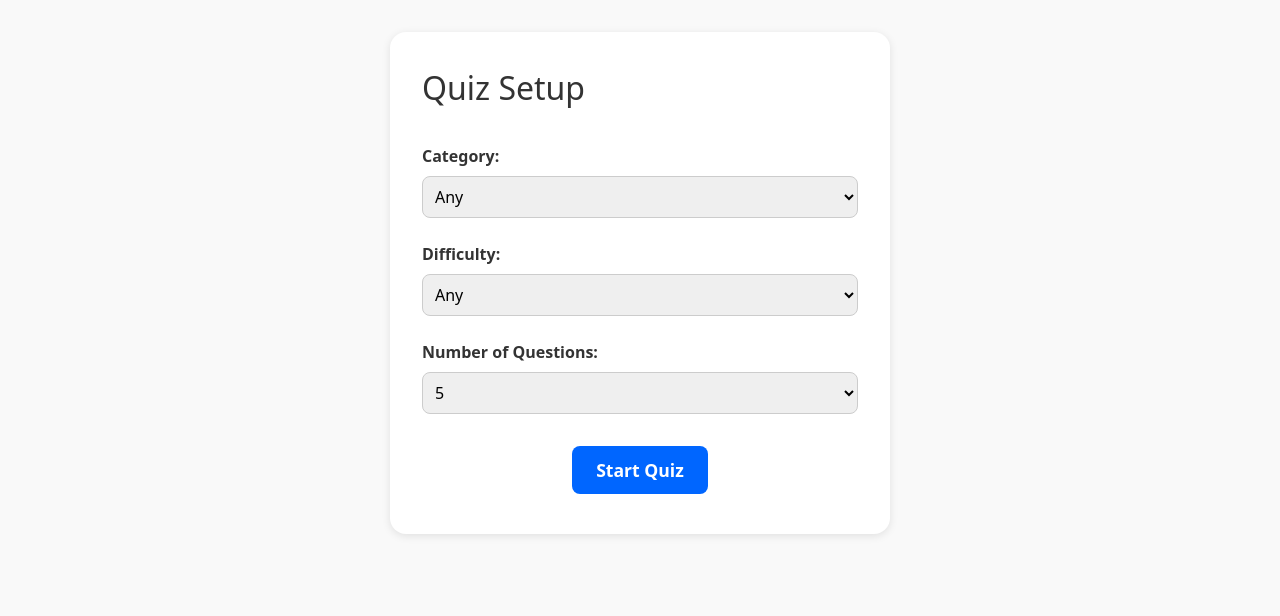
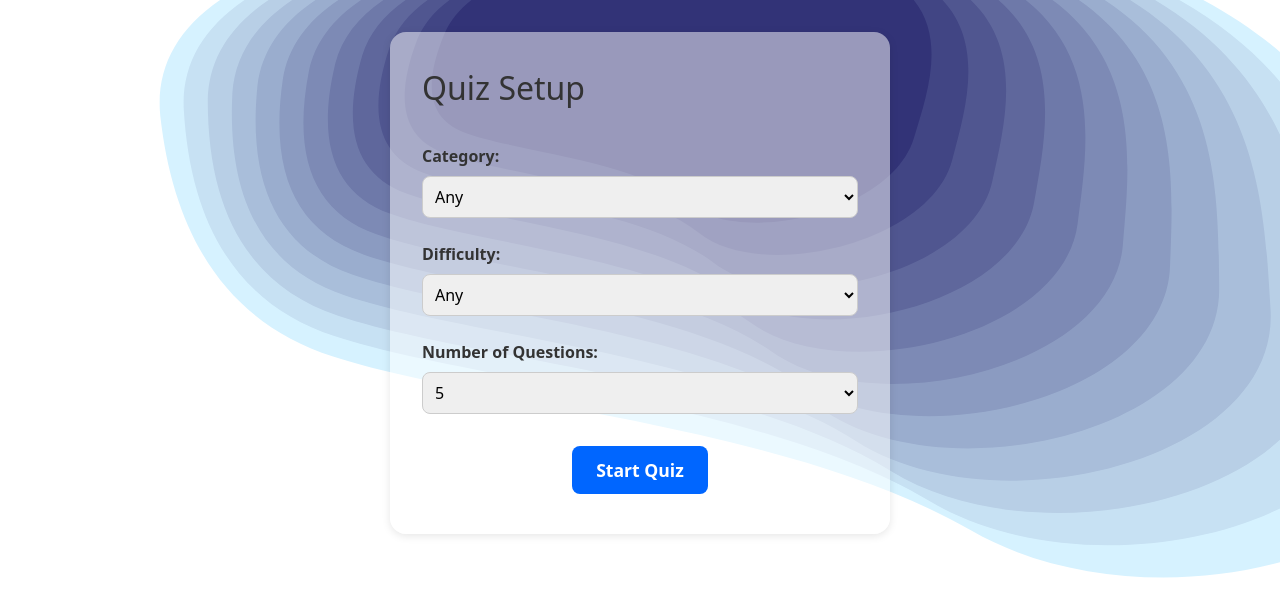
Before and after one commit to denichinv/quiz-app, a React (Vite) app in the folder quiz-app/: page / in a window 1280 px wide. Shown: the top 616 px of the page. Built offline with nearby package versions, Linux system fonts and the light colour scheme.

Commit message:
add background image and make containers transparent

```diff
--- a/quiz-app/src/styles/_base.scss
+++ b/quiz-app/src/styles/_base.scss
@@ -13,7 +13,9 @@ body {
   font-size: var.$font-size-sm;
   line-height: 1.5;
   color: var.$text-color;
-  background-color: var.$background-lighter;
+  background: url("../assets/coolbackgrounds-topography-micron.svg") no-repeat
+    center center fixed;
+  background-size: cover;
 }
 
 h1,
--- a/quiz-app/src/styles/_quizComplete.scss
+++ b/quiz-app/src/styles/_quizComplete.scss
@@ -13,7 +13,8 @@
     @include mix.text-style(
       $size: var.$font-size-lg,
       $weight: var.$font-weight-medium,
-      $margin-bottom: var.$spacing-md
+      $margin-bottom: var.$spacing-md,
+      $align: center
     );
   }
 
--- a/quiz-app/src/styles/_variables.scss
+++ b/quiz-app/src/styles/_variables.scss
@@ -7,9 +7,9 @@ $success-light: #c8e6c9;
 $error-color: #f44336;
 $error-light: #ffcdd2;
 
-$background-light: #f4f4f4;
-$background-lighter: #f9f9f9;
-$card-background: #ffffff;
+$background-light: hsla(0, 0%, 100%, 0.6);
+$background-lighter: hsla(0, 0%, 100%, 0.7);
+$card-background: hsla(0, 0%, 100%, 0.5);
 $text-color: #333;
 $text-secondary: #222;
 $text-color-white: #fff;
```
Also changed, not shown: quiz-app/src/assets/coolbackgrounds-topography-micron.svg (added).
